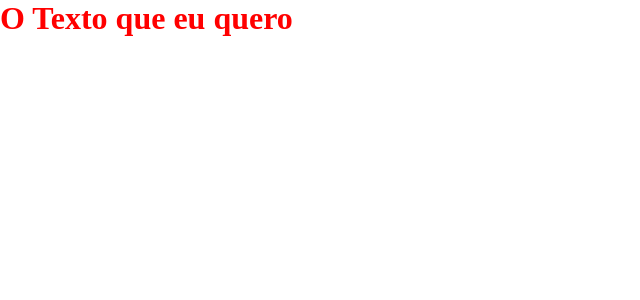
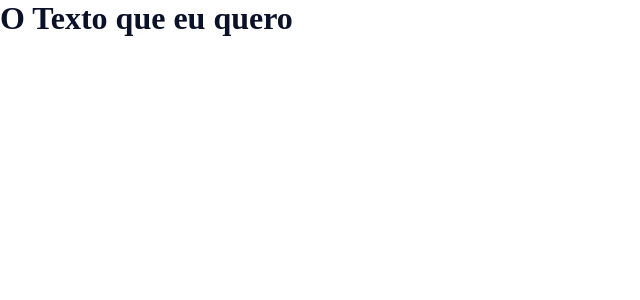
Before and after one commit to fernandojsmelo/curso-reactjs-nextjs-project-3, a React (Create React App) app: page / in a window 1280 px wide. Shown: the top 300 px of the page, without its empty margins (0-640 px from the left). Built offline with nearby package versions, Linux system fonts and the light colour scheme.

Commit message:
Configurando o Storybook - Parte 2

```diff
--- a/src/components/Heading/index.jsx
+++ b/src/components/Heading/index.jsx
@@ -1,10 +1,11 @@
 import P from 'prop-types';
 import * as Styled from './styles';
 
-export const Heading = ({ children }) => {
-  return <Styled.Title>{children}</Styled.Title>;
+export const Heading = ({ children, light = false }) => {
+  return <Styled.Title light={light}>{children}</Styled.Title>;
 };
 
 Heading.propTypes = {
   children: P.node.isRequired,
+  light: P.bool.isRequired,
 };
--- a/src/components/Heading/styles.js
+++ b/src/components/Heading/styles.js
@@ -1,7 +1,7 @@
 import styled, { css } from 'styled-components';
 
 export const Title = styled.h1`
-  ${({ theme }) => css`
-    color: ${theme.colors.mainBg};
+  ${({ theme, light }) => css`
+    color: ${light ? theme.colors.white : theme.colors.primaryColor};
   `}
 `;
--- a/src/styles/theme.js
+++ b/src/styles/theme.js
@@ -1,7 +1,8 @@
 export const theme = {
   colors: {
-    mainBg: 'red',
-    secondaryBg: 'blue',
+    primaryColor: '#0A1128',
+    secondaryColor: '#dc143c',
+    white: '#ffffff',
   },
   fonts: {},
   spacings: {},
```
Also changed, not shown: src/components/Heading/stories.jsx (+21 -2 lines), 1 other file (tests, documents, lock files or other folders).
